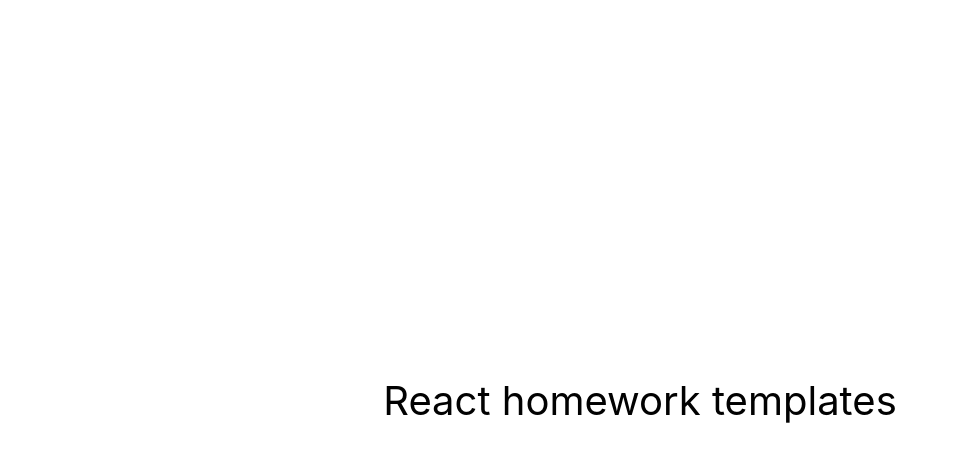
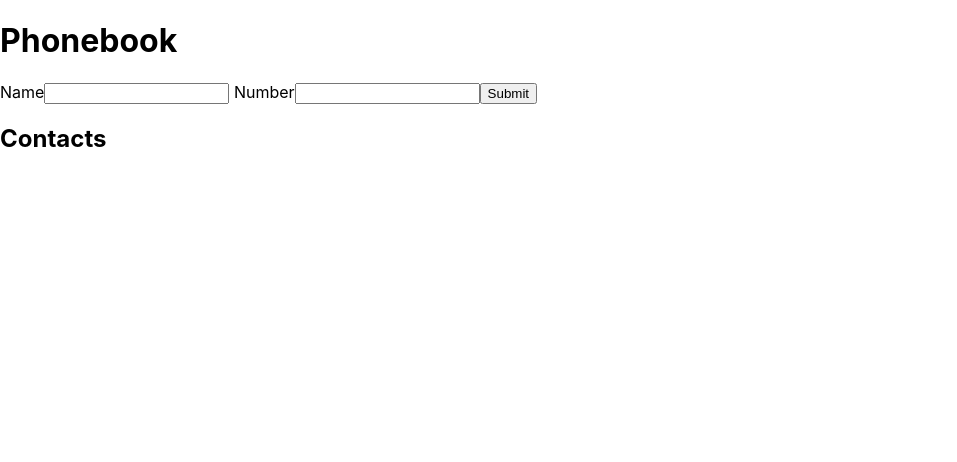
Before and after one commit to webdevbiv/goit-react-hw-02-phonebook, a React (Create React App) app: page / in a window 1280 px wide. Shown: the top 462 px of the page, without its empty margins (0-957 px from the left). Built offline with nearby package versions, Linux system fonts and the light colour scheme.

Commit message:
input-done

```diff
--- a/package.json
+++ b/package.json
@@ -7,6 +7,7 @@
     "@testing-library/jest-dom": "^5.16.3",
     "@testing-library/react": "^12.1.4",
     "@testing-library/user-event": "^13.5.0",
+    "nanoid": "^4.0.1",
     "randomcolor": "^0.6.2",
     "react": "^18.1.0",
     "react-dom": "^18.1.0",
--- a/src/components/App.jsx
+++ b/src/components/App.jsx
@@ -1,16 +1,41 @@
-export const App = () => {
-  return (
-    <div
-      style={{
-        height: '100vh',
-        display: 'flex',
-        justifyContent: 'center',
-        alignItems: 'center',
-        fontSize: 40,
-        color: '#010101'
-      }}
-    >
-      React homework templates
-    </div>
-  );
-};
+// import PropTypes from 'prop-types'
+import React, { Component } from 'react'
+import ContactForm from './ContactForm/ContactForm'
+import ContactList from './ContactList/ContactList'
+import Filter from './Filter/Filter'
+
+import { nanoid } from 'nanoid'
+
+export default class App extends Component {
+  // static propTypes = {second: third}
+  state = {
+    contacts: [],
+    filter: ''
+  }
+
+  handleContactSubmit = ({ name, number }) => {
+    const contacts = this.state.contacts
+    const newContact = { name, number, id: nanoid(5) }
+    this.setState({ contacts: [...contacts, newContact] })
+  }
+
+  handleContactDelete = (e) => {
+    console.log(e);
+    const key = e.target.key
+    console.log(e.target);
+  }
+
+  render() {
+    return (
+      <>
+        <div>
+          <h1>Phonebook</h1>
+          <ContactForm onSubmit={this.handleContactSubmit} />
+          <h2>Contacts</h2>
+          {/* <Filter /> */}
+          <ContactList contacts={this.state.contacts} handleDelete={this.handleContactDelete} />
+        </div>
+      </>
+    )
+  }
+}
--- /dev/null
+++ b/src/components/ContactForm/ContactForm.jsx
@@ -0,0 +1,59 @@
+// import PropTypes from 'prop-types'
+import React, { Component } from 'react'
+
+const INITIAL_STATE = {
+    name: '',
+    number: ''
+}
+
+export default class ContactForm extends Component {
+    //   static propTypes = {second: third}
+    state = { ...INITIAL_STATE }
+
+    handleChange = (e) => {
+        const { name, value } = e.target
+        this.setState({ [name]: value })
+    }
+
+    handleSubmit = (e) => {
+        e.preventDefault()
+        const contact = this.state
+        this.props.onSubmit(contact)
+        this.reset()
+    }
+
+    reset = () => {
+        this.setState({
+            ...INITIAL_STATE
+        })
+        document.getElementById("contact").reset()
+    }
+
+    render() {
+        return (
+            <form id="contact" onSubmit={this.handleSubmit}>
+                <label> Name
+                    <input
+                        type="text"
+                        name="name"
+                        // pattern="^[a-zA-Zа-яА-Я]+(([' -][a-zA-Zа-яА-Я ])?[a-zA-Zа-яА-Я]*)*$"
+                        title="Name may contain only letters, apostrophe, dash and spaces. For example Adrian, Jacob Mercer, Charles de Batz de Castelmore d'Artagnan"
+                        required
+                        onChange={this.handleChange}
+                    />
+                </label>
+                <label> Number
+                    <input
+                        type="tel"
+                        name="number"
+                        // pattern="\+?\d{1,4}?[-.\s]?\(?\d{1,3}?\)?[-.\s]?\d{1,4}[-.\s]?\d{1,4}[-.\s]?\d{1,9}"
+                        title="Phone number must be digits and can contain spaces, dashes, parentheses and can start with +"
+                        required
+                        onChange={this.handleChange}
+                    />
+                </label>
+                <input type="submit" />
+            </form>
+        )
+    }
+}
--- /dev/null
+++ b/src/components/ContactList/ContactList.jsx
@@ -0,0 +1,24 @@
+// import PropTypes from 'prop-types'
+import React, { Component } from 'react'
+
+export default class ContactList extends Component {
+    // static propTypes = { second: third }
+
+    render() {
+        const { contacts, handleDelete } = this.props
+        return (
+            <ul>{contacts.map((contact) => (
+                <li key={contact.id}>
+                    {contact.name}: {contact.number}
+                    <button
+                        type="button"
+                        key={contact.id}
+                        onClick={handleDelete}
+                    >
+                        Delete</button>
+                </li>
+            ))}
+            </ul>
+        )
+    }
+}
--- /dev/null
+++ b/src/components/Filter/Filter.jsx
@@ -0,0 +1,7 @@
+import React from 'react'
+
+export default function Filter() {
+    return (
+        <div>Filter</div>
+    )
+}
--- a/src/index.js
+++ b/src/index.js
@@ -1,6 +1,6 @@
 import React from 'react';
 import ReactDOM from 'react-dom/client';
-import { App } from 'components/App';
+import App from 'components/App';
 import './index.css';
 
 ReactDOM.createRoot(document.getElementById('root')).render(
```
Also changed, not shown: 1 other file (tests, documents, lock files or other folders).
